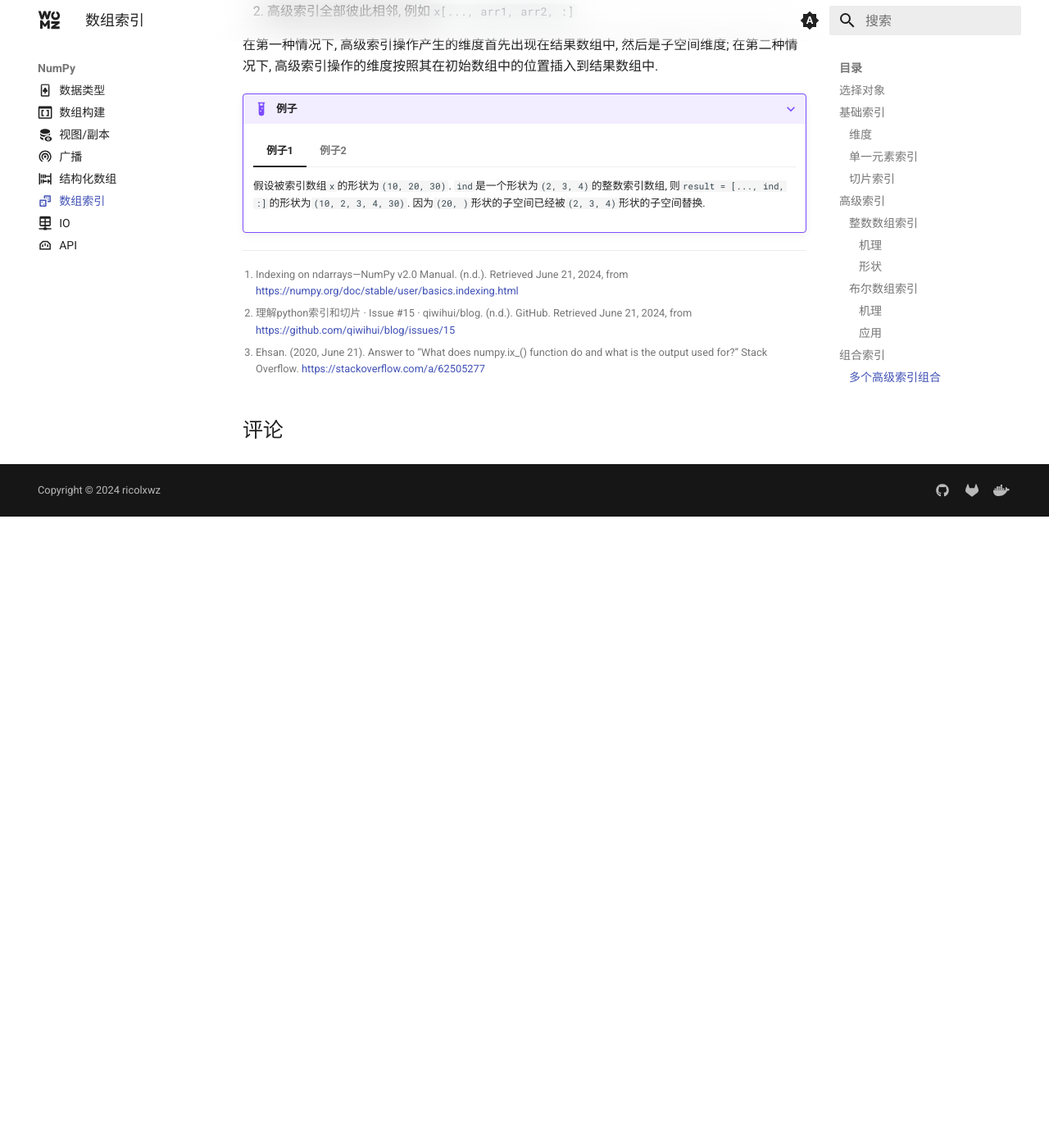
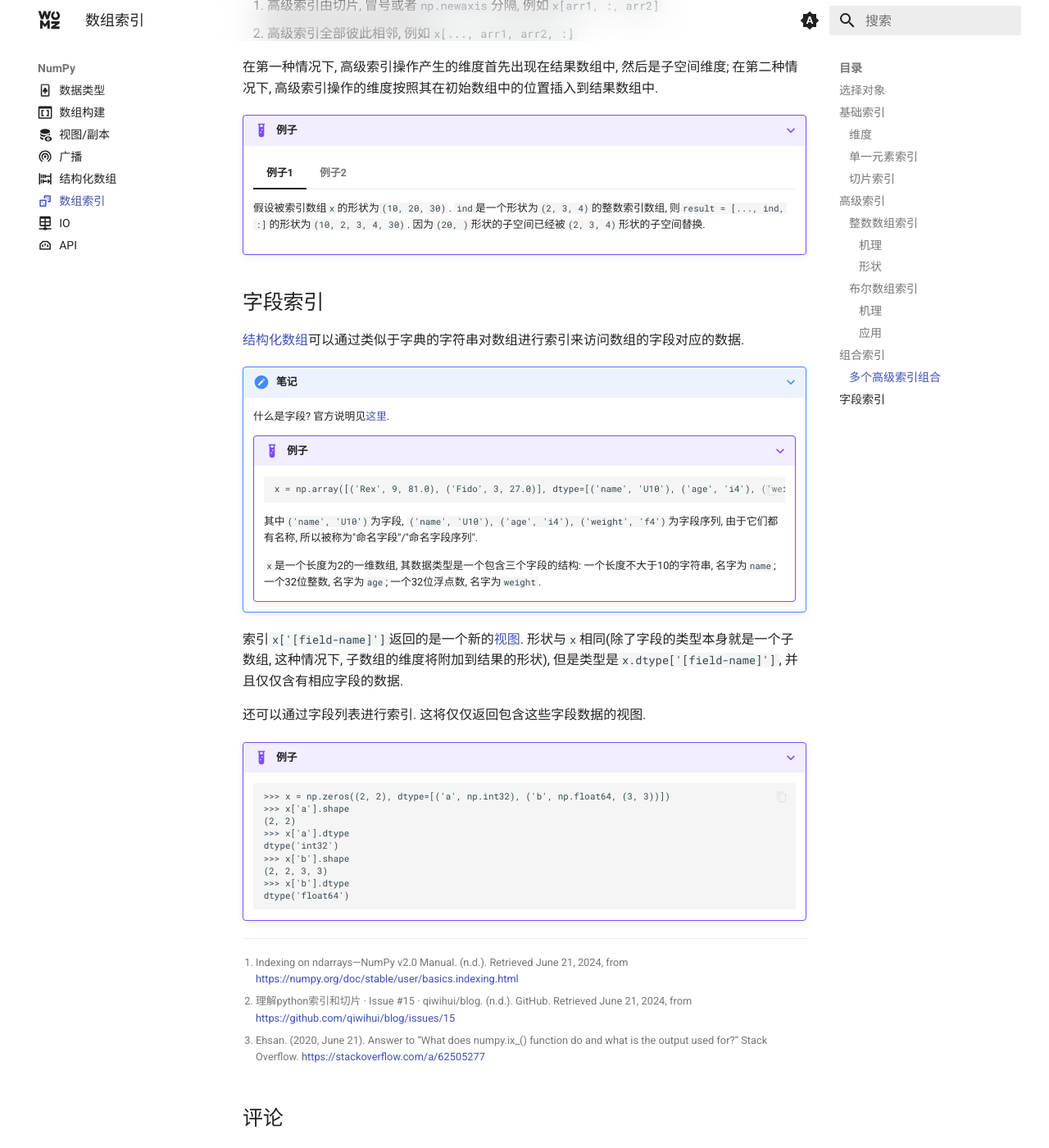
Before and after one commit to sigmax01/py, an MkDocs documentation site: the page built from docs/NumPy/数组索引.md, in a window 1280 px wide and 1400 px high, scrolled down 17799 px. Shown: the whole window at 82% size. Built offline with MkDocs 1.6.1 and Material for MkDocs 9.7.7, drawn with Linux system fonts in a browser that asks for light colours; comment, search, counter and statistics services are not loaded; before the commit the page ends 18429 px from its top, so only the background shows below that.

````diff
--- a/docs/NumPy/数组索引.md
+++ b/docs/NumPy/数组索引.md
@@ -10,6 +10,7 @@
         - [数组构建](/NumPy/数组构建)
         - [视图/副本](/NumPy/视图副本)
         - [广播](/NumPy/广播): [高级索引](#高级索引)
+        - [结构化数组](/NumPy/结构化数组): [字段索引](#字段索引)
     - 默认省略导入`import numpy as np`.
 
 ???+ abstract "概要"
@@ -1275,6 +1276,42 @@
 
         假设被索引数组`x`的形状为`(10, 20, 30, 40, 50)`, 假设`ind_1`和`ind_2`可以广播到形状`(2, 3, 4)`. 则`result_1 = [:, ind_1, ind_2]`的形状为`(10, 2, 3, 4, 40, 50)`, 因为`(20, 30)`形状的子空间已经被`(2, 3, 4)`形状的子空间替换. 但是`result_2 = [:, ind_1, :, ind_2]的形状为`(2, 3, 4, 10, 30, 50)`, 因为没有明确的位置可以放置子空间, 因此将其附加到开头.
 
+## 字段索引 {#字段索引}
+
+[结构化数组](/NumPy/结构化数组/#简介)可以通过类似于字典的字符串对数组进行索引来访问数组的字段对应的数据.
+
+???+ note "笔记"
+
+    什么是字段? 官方说明见[这里](https://numpy.org/doc/stable/glossary.html#term-field).
+
+    ???+ example "例子"
+
+        ```
+        x = np.array([('Rex', 9, 81.0), ('Fido', 3, 27.0)], dtype=[('name', 'U10'), ('age', 'i4'), ('weight', 'f4')])
+        ```
+
+        其中`('name', 'U10')`为字段, `('name', 'U10'), ('age', 'i4'), ('weight', 'f4')`为字段序列, 由于它们都有名称, 所以被称为"命名字段"/"命名字段序列".
+
+        `x`是一个长度为2的一维数组, 其数据类型是一个包含三个字段的结构: 一个长度不大于10的字符串, 名字为`name`; 一个32位整数, 名字为`age`; 一个32位浮点数, 名字为`weight`.
+
+索引`x['[field-name]']`返回的是一个新的[视图](/NumPy/视图副本/#视图). 形状与`x`相同(除了字段的类型本身就是一个子数组, 这种情况下, 子数组的维度将附加到结果的形状), 但是类型是`x.dtype['[field-name]']`, 并且仅仅含有相应字段的数据.
+
+还可以通过字段列表进行索引. 这将仅仅返回包含这些字段数据的视图.
+
+???+ example "例子"
+
+    ```
+    >>> x = np.zeros((2, 2), dtype=[('a', np.int32), ('b', np.float64, (3, 3))])
+    >>> x['a'].shape
+    (2, 2)
+    >>> x['a'].dtype
+    dtype('int32')
+    >>> x['b'].shape
+    (2, 2, 3, 3)
+    >>> x['b'].dtype
+    dtype('float64')
+    ```
+
 [^1]: Indexing on ndarrays—NumPy v2.0 Manual. (n.d.). Retrieved June 21, 2024, from https://numpy.org/doc/stable/user/basics.indexing.html
 [^2]: 理解python索引和切片 · Issue #15 · qiwihui/blog. (n.d.). GitHub. Retrieved June 21, 2024, from https://github.com/qiwihui/blog/issues/15
 [^3]: Ehsan. (2020, June 21). Answer to “What does numpy.ix_() function do and what is the output used for?” Stack Overflow. https://stackoverflow.com/a/62505277
````
Also changed, not shown: docs/NumPy/结构化数组.md (+32 -1 lines).
